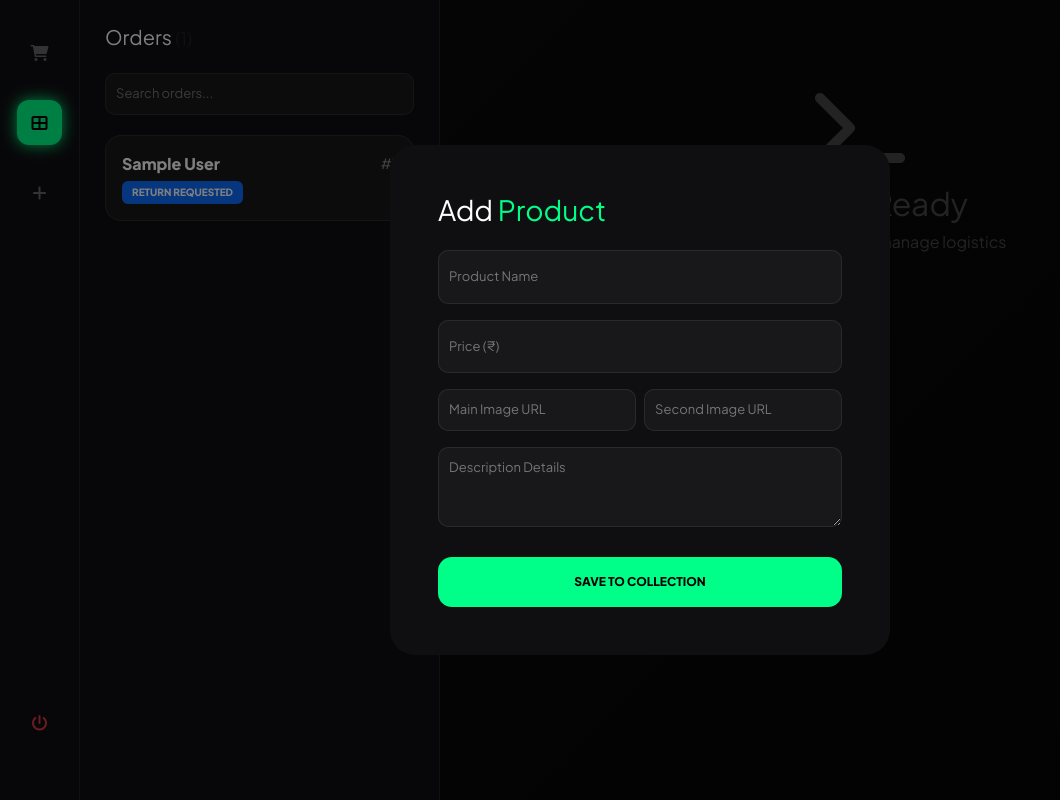
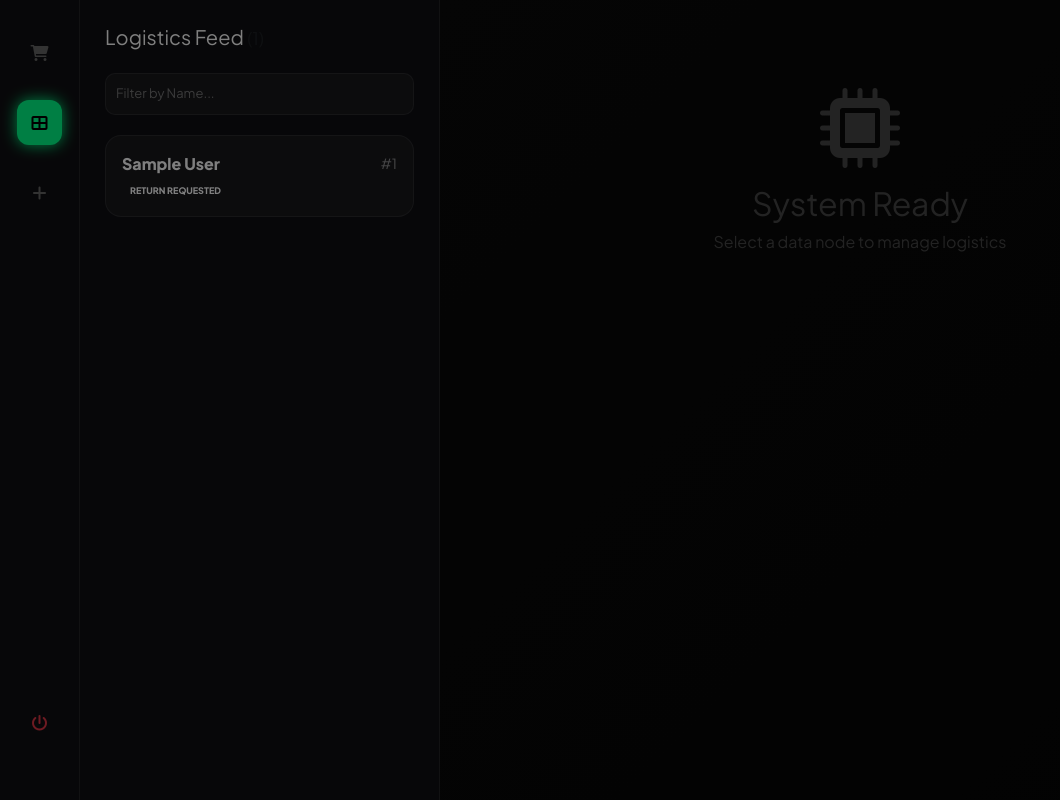
Before and after one commit to gmkarshad45-design/evia-shop, a Flask app: template templates/admin.html in a window 1280 px wide, after a click that opens the changed part. Shown: the whole page, without its empty margins (0-1060 px from the left). Run offline with Flask 3, Linux system fonts and the light colour scheme; the template is opened without the code that fills it: values that come from a table or form of the project are taken from there, others are empty; tables that the repository leaves empty hold one stand-in row (values such as "Sample post").

Commit message:
Update admin.html

```diff
--- a/templates/admin.html
+++ b/templates/admin.html
@@ -3,7 +3,7 @@
 <head>
     <meta charset="UTF-8">
     <meta name="viewport" content="width=device-width, initial-scale=1.0">
-    <title>EVIA Dashboard | Figma Edition</title>
+    <title>EVIA Dashboard | Logistics Control</title>
     <link href="https://cdn.jsdelivr.net/npm/bootstrap@5.3.0/dist/css/bootstrap.min.css" rel="stylesheet">
     <link rel="stylesheet" href="https://cdnjs.cloudflare.com/ajax/libs/font-awesome/6.0.0/css/all.min.css">
     <style>
@@ -13,8 +13,9 @@
             --bg: #050505;
             --surface-1: #0f0f12;
             --surface-2: #18181b;
-            --accent: #00ff88; /* Cyber Green */
+            --accent: #00ff88;
             --border: rgba(255, 255, 255, 0.08);
+            --return: #6f42c1;
         }
 
         body {
@@ -24,15 +25,14 @@
             height: 100vh; margin: 0; overflow: hidden;
         }
 
-        /* Figma Style Layout */
         .dashboard-container { display: flex; height: 100vh; }
 
-        /* Left Sidebar: Nav */
+        /* Left Sidebar */
         .nav-sidebar { width: 80px; background: var(--surface-1); border-right: 1px solid var(--border); display: flex; flex-direction: column; align-items: center; padding: 30px 0; }
         .nav-icon { width: 45px; height: 45px; display: flex; align-items: center; justify-content: center; border-radius: 12px; margin-bottom: 25px; color: #666; transition: 0.3s; cursor: pointer; text-decoration: none; }
         .nav-icon:hover, .nav-icon.active { background: var(--accent); color: #000; box-shadow: 0 0 15px var(--accent); }
 
-        /* Middle Column: Customer List */
+        /* Middle Column */
         .list-panel { width: 360px; background: var(--surface-1); border-right: 1px solid var(--border); overflow-y: auto; padding: 25px; }
         .search-box { background: var(--surface-2); border: 1px solid var(--border); border-radius: 10px; padding: 10px; color: #fff; width: 100%; margin-bottom: 20px; font-size: 13px; }
 
@@ -40,25 +40,31 @@
             background: var(--surface-2); border: 1px solid var(--border);
             padding: 16px; border-radius: 16px; margin-bottom: 12px; cursor: pointer; transition: 0.2s;
         }
-        .order-card-sm:hover { border-color: var(--accent); transform: scale(1.02); }
-        .order-card-sm.active { background: #1d1d21; border-color: var(--accent); }
+        .order-card-sm:hover { border-color: var(--accent); }
+        .order-card-sm.active { border-color: var(--accent); background: #1d1d21; }
 
-        /* Right Column: Main Content */
+        /* Status Colors */
+        .stat-badge { font-size: 9px; font-weight: 800; padding: 3px 8px; border-radius: 5px; margin-top: 5px; display: inline-block; text-transform: uppercase; }
+        .status-placed { background: #333; color: white; }
+        .status-shipped { background: #3366ff; color: white; }
+        .status-delivered { background: var(--accent); color: black; }
+        .status-cancelled { background: #ff4444; color: white; }
+        .status-return { background: var(--return); color: white; }
+
+        /* Right Column */
         .main-content { flex: 1; padding: 40px; overflow-y: auto; background: linear-gradient(135deg, #0a0a0a 0%, #050505 100%); }
         .glass-card { background: rgba(24, 24, 27, 0.6); backdrop-filter: blur(20px); border: 1px solid var(--border); border-radius: 30px; padding: 40px; }
 
-        /* Control Buttons */
         .btn-flex { display: flex; gap: 12px; flex-wrap: wrap; margin-top: 30px; }
         .action-btn {
             flex: 1; min-width: 140px; padding: 14px; border-radius: 14px; border: none;
-            font-weight: 700; font-size: 12px; text-transform: uppercase; transition: 0.3s; text-decoration: none; text-align: center;
+            font-weight: 700; font-size: 11px; text-transform: uppercase; transition: 0.3s; text-decoration: none; text-align: center;
         }
         .btn-ship { background: #3366ff; color: white; }
         .btn-out { background: #ffaa00; color: black; }
         .btn-delivered { background: var(--accent); color: black; }
         .btn-cancel { background: #ff4444; color: white; }
-
-        .stat-badge { font-size: 10px; font-weight: 800; padding: 4px 10px; border-radius: 6px; margin-top: 5px; display: inline-block; }
+        .btn-return-action { background: var(--return); color: white; }
     </style>
 </head>
 <body>
@@ -66,29 +72,33 @@
 <div class="dashboard-container">
     <div class="nav-sidebar">
         <a href="/" class="nav-icon"><i class="fa fa-shopping-cart"></i></a>
-        <div class="nav-icon active" onclick="location.reload()"><i class="fa fa-th-large"></i></div>
+        <div class="nav-icon active"><i class="fa fa-th-large"></i></div>
         <div class="nav-icon" data-bs-toggle="modal" data-bs-target="#productModal"><i class="fa fa-plus"></i></div>
         <a href="/logout" class="nav-icon mt-auto text-danger"><i class="fa fa-power-off"></i></a>
     </div>
 
     <div class="list-panel">
-        <h5 class="fw-800 mb-4">Orders <span class="text-muted small">({{ orders|length }})</span></h5>
-        <input type="text" class="search-box" placeholder="Search orders...">
+        <h5 class="fw-800 mb-4">Logistics Feed <span class="text-muted small">({{ orders|length }})</span></h5>
+        <input type="text" id="orderSearch" class="search-box" placeholder="Filter by Name..." onkeyup="filterOrders()">
 
+        <div id="orderList">
             {% for o in orders %}
-        <div class="order-card-sm" onclick="viewOrder('{{ o.id }}')">
+            <div class="order-card-sm" onclick="viewOrder('{{ o.id }}')" data-name="{{ o.customer.full_name|lower }}">
                 <div class="d-flex justify-content-between align-items-center">
                     <span class="fw-bold">{{ o.customer.full_name }}</span>
                     <span class="small opacity-50">#{{ o.id }}</span>
                 </div>
-            <div class="stat-badge {% if o.status == 'Delivered' %}bg-success{% else %}bg-primary{% endif %}">{{ o.status|upper }}</div>
+                <div class="stat-badge status-{{ o.status|lower|replace(' ', '-') }}">
+                    {{ o.status }}
+                </div>
             </div>
             {% endfor %}
+        </div>
     </div>
 
     <div class="main-content">
         <div id="no-selection" class="text-center mt-5 opacity-25">
-            <i class="fa fa-terminal fa-5x mb-3"></i>
+            <i class="fa fa-microchip fa-5x mb-3"></i>
             <h2>System Ready</h2>
             <p>Select a data node to manage logistics</p>
         </div>
@@ -99,10 +109,10 @@
                 <div class="d-flex justify-content-between mb-5">
                     <div>
                         <h1 class="fw-800 mb-1">{{ o.customer.full_name }}</h1>
-                        <p class="text-muted"><i class="fa fa-clock me-2"></i>{{ o.date_ordered.strftime('%d %b, %Y') }}</p>
+                        <p class="text-muted"><i class="fa fa-calendar-alt me-2"></i>{{ o.date_ordered.strftime('%d %b, %Y') }}</p>
                     </div>
                     <div class="text-end">
-                        <div class="text-muted small fw-bold uppercase">Settlement</div>
+                        <div class="text-muted small fw-bold">Grand Total</div>
                         <h2 class="fw-800" style="color: var(--accent)">₹{{ o.total_price }}</h2>
                     </div>
                 </div>
@@ -110,30 +120,39 @@
                 <div class="row g-4 mb-4">
                     <div class="col-md-6">
                         <div class="p-4 rounded-4" style="background: var(--surface-1)">
-                            <label class="opacity-50 small fw-bold mb-2">WHATSAPP LINK</label>
-                            <a href="https://wa.me/{{ o.whatsapp }}" class="d-block fw-bold text-info text-decoration-none">
+                            <label class="opacity-50 small fw-bold mb-2">COMMUNICATION</label>
+                            <a href="https://wa.me/{{ o.whatsapp }}" target="_blank" class="d-block fw-bold text-info text-decoration-none">
                                 <i class="fab fa-whatsapp me-2"></i>+{{ o.whatsapp }}
                             </a>
                         </div>
                     </div>
                     <div class="col-md-6">
                         <div class="p-4 rounded-4" style="background: var(--surface-1)">
-                            <label class="opacity-50 small fw-bold mb-2">DELIVERY COORDINATES</label>
+                            <label class="opacity-50 small fw-bold mb-2">DESTINATION</label>
                             <div class="small fw-bold">{{ o.address }}</div>
                         </div>
                     </div>
                 </div>
 
                 <div class="p-4 rounded-4 mb-4 border border-secondary border-opacity-25">
-                    <label class="opacity-50 small fw-bold mb-2">INVENTORY LOG</label>
+                    <label class="opacity-50 small fw-bold mb-2">MANIFEST</label>
                     <div class="h5 fw-bold">{{ o.product_details }}</div>
                 </div>
 
                 <div class="btn-flex">
+                    {% if o.status == 'Return Requested' %}
+                        <a href="/admin/update-status/{{ o.id }}/Returned" class="action-btn btn-return-action">Approve Return (Refunded)</a>
+                        <a href="/admin/update-status/{{ o.id }}/Delivered" class="action-btn btn-cancel">Reject Return</a>
+                    {% elif o.status != 'Cancelled' and o.status != 'Delivered' %}
                         <a href="/admin/update-status/{{ o.id }}/Shipped" class="action-btn btn-ship">Ship Package</a>
                         <a href="/admin/update-status/{{ o.id }}/Out for Delivery" class="action-btn btn-out">Out for Delivery</a>
                         <a href="/admin/update-status/{{ o.id }}/Delivered" class="action-btn btn-delivered">Mark Delivered</a>
-                    <a href="/admin/update-status/{{ o.id }}/Cancelled" class="action-btn btn-cancel">Cancel</a>
+                        <a href="/admin/update-status/{{ o.id }}/Cancelled" class="action-btn btn-cancel">Cancel Order</a>
+                    {% else %}
+                        <div class="alert alert-dark w-100 border-secondary opacity-50 text-center">
+                            Order is in final state: <b>{{ o.status|upper }}</b>
+                        </div>
+                    {% endif %}
                 </div>
             </div>
         </div>
@@ -141,35 +160,7 @@
     </div>
 </div>
 
-<div class="modal fade" id="productModal" tabindex="-1">
-    <div class="modal-dialog modal-dialog-centered">
-        <div class="modal-content border-0" style="background: var(--surface-1); border-radius: 25px;">
-            <div class="modal-body p-5">
-                <h3 class="fw-800 mb-4">Add <span style="color: var(--accent)">Product</span></h3>
-                <form action="/admin/add-product" method="POST">
-                    <div class="mb-3">
-                        <input type="text" name="name" class="search-box mb-0 py-3" placeholder="Product Name" required>
-                    </div>
-                    <div class="mb-3">
-                        <input type="number" name="price" class="search-box mb-0 py-3" placeholder="Price (₹)" required>
-                    </div>
-                    <div class="row g-2 mb-3">
-                        <div class="col-6">
-                            <input type="text" name="image" class="search-box mb-0" placeholder="Main Image URL" required>
-                        </div>
-                        <div class="col-6">
-                            <input type="text" name="image_2" class="search-box mb-0" placeholder="Second Image URL">
-                        </div>
-                    </div>
-                    <div class="mb-4">
-                        <textarea name="description" class="search-box mb-0" rows="3" placeholder="Description Details"></textarea>
-                    </div>
-                    <button type="submit" class="action-btn btn-delivered w-100 py-3">SAVE TO COLLECTION</button>
-                </form>
-            </div>
-        </div>
-    </div>
-</div>
+<div class="modal fade" id="productModal" tabindex="-1">...</div>
 
 <script>
     function viewOrder(id) {
@@ -179,6 +170,15 @@
         document.querySelectorAll('.order-card-sm').forEach(el => el.classList.remove('active'));
         event.currentTarget.classList.add('active');
     }
+
+    function filterOrders() {
+        let input = document.getElementById('orderSearch').value.toLowerCase();
+        let cards = document.querySelectorAll('.order-card-sm');
+        cards.forEach(card => {
+            let name = card.getAttribute('data-name');
+            card.style.display = name.includes(input) ? "block" : "none";
+        });
+    }
 </script>
 <script src="https://cdn.jsdelivr.net/npm/bootstrap@5.3.0/dist/js/bootstrap.bundle.min.js"></script>
 </body>
```
Lines whose indentation alone changed are shown as unchanged.
